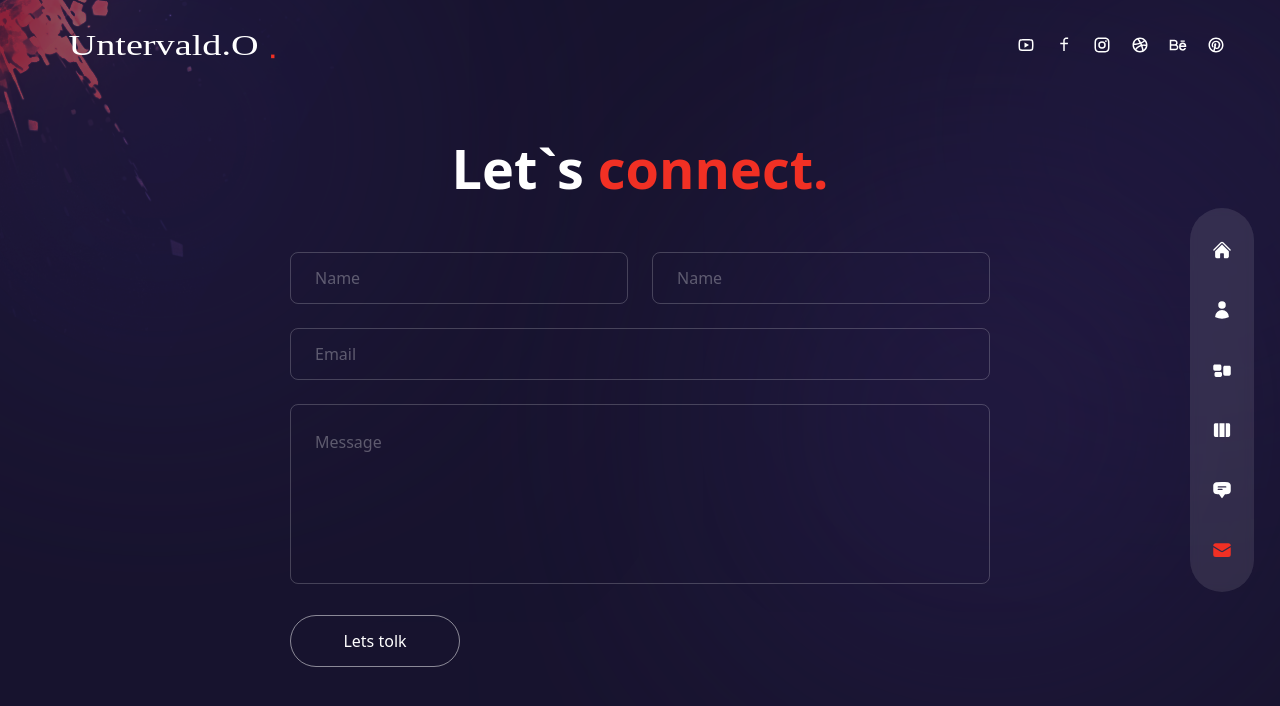
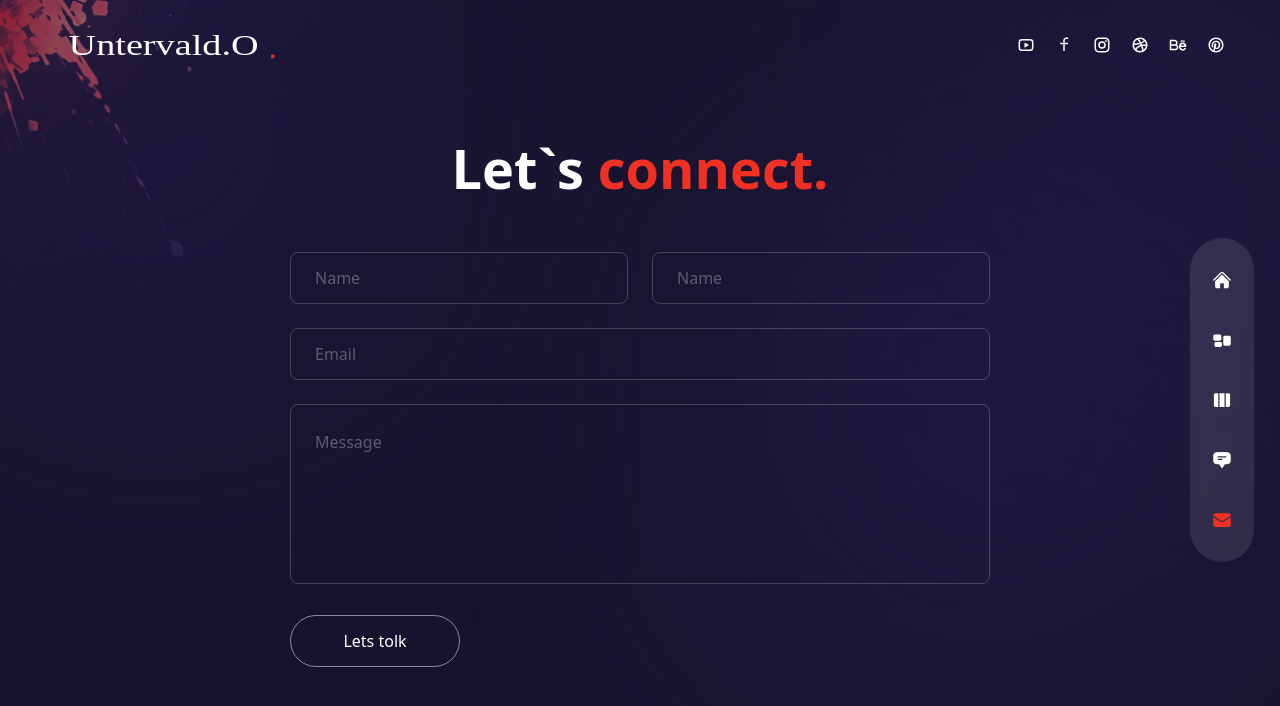
Before and after one commit to AlexanderUntervald/UntervaldPortfolio, a Next.js app: page /contact in a window 1280 px wide. Shown: the top 706 px of the page. Built offline with nearby package versions, Linux system fonts and the light colour scheme.

Commit message:
Update Nav.js

```diff
--- a/components/Nav.js
+++ b/components/Nav.js
@@ -11,7 +11,6 @@ import {
 // nav data
 export const navData = [
   { name: 'home', path: '/', icon: <HiHome /> },
-  { name: 'about', path: '/about', icon: <HiUser /> },
   { name: 'services', path: '/services', icon: <HiRectangleGroup /> },
   { name: 'work', path: '/work', icon: <HiViewColumns /> },
   {
```
